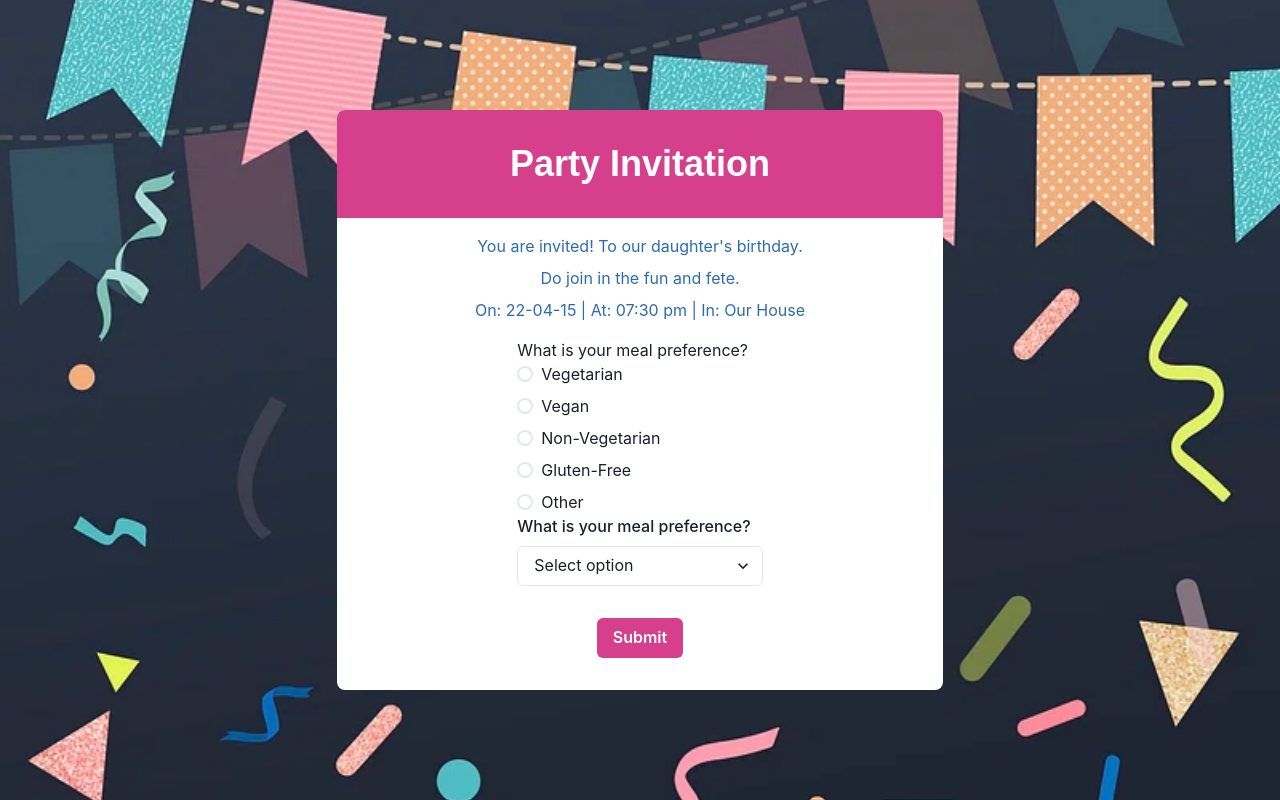
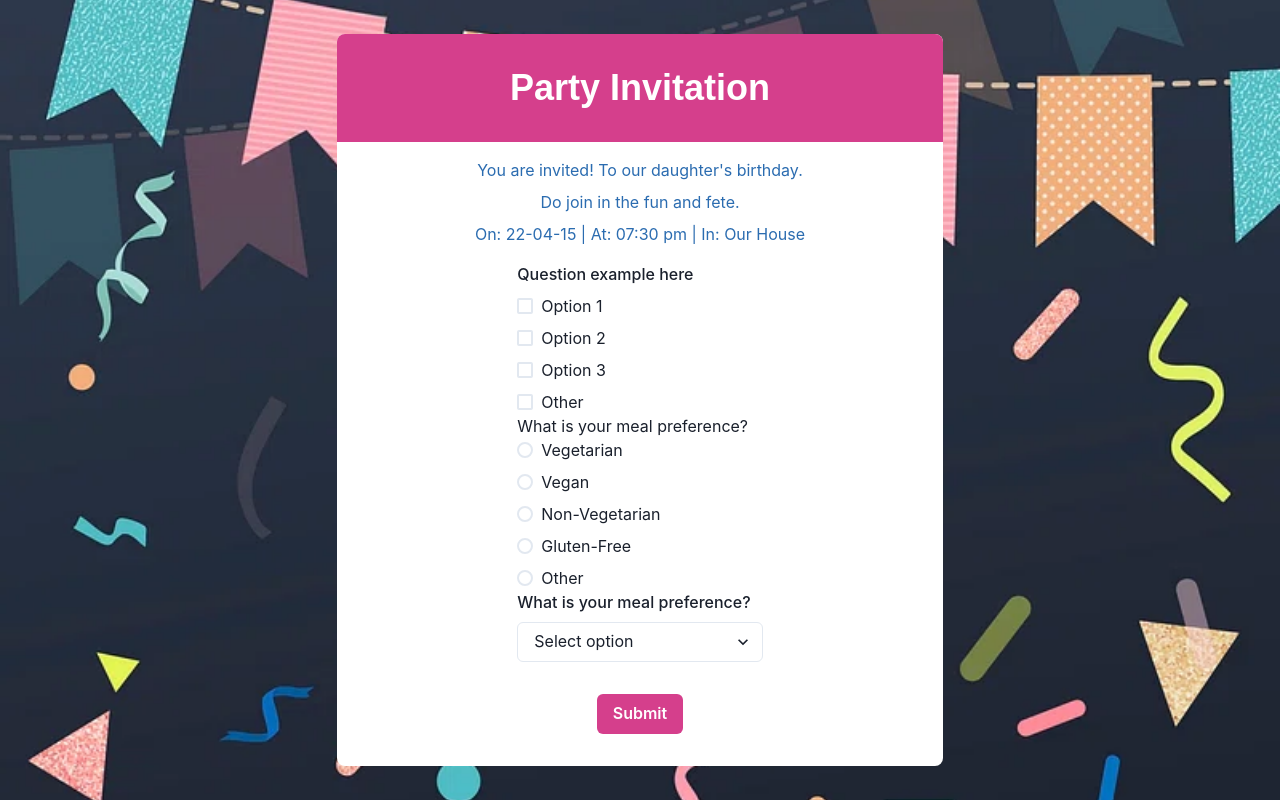
Before and after one commit to ncdanhvn/form-app, a React (Vite) app: page / in a window 1280 px wide. Built offline with nearby package versions, Linux system fonts and the light colour scheme; a web font is replaced by a local one.

Commit message:
Add Checkbox question

```diff
--- /dev/null
+++ b/src/components/form/CheckboxQuestion.tsx
@@ -0,0 +1,63 @@
+import React, { useState } from "react";
+import {
+  Checkbox,
+  CheckboxGroup,
+  Stack,
+  Input,
+  FormControl,
+  FormLabel,
+} from "@chakra-ui/react";
+
+interface CheckboxQuestionProps {
+  question: string;
+  options: string[];
+  onChange: (selectedOptions: string[]) => void;
+}
+
+export const CheckboxQuestion: React.FC<CheckboxQuestionProps> = ({
+  question,
+  options,
+  onChange,
+}) => {
+  const [selectedOptions, setSelectedOptions] = useState<string[]>([]);
+  const [otherValue, setOtherValue] = useState("");
+
+  const handleCheckboxChange = (values: string[]) => {
+    setSelectedOptions(values);
+    if (!values.includes("Other")) {
+      onChange(values.filter((v) => v !== "Other"));
+    } else {
+      onChange([...values.filter((v) => v !== "Other"), otherValue]);
+    }
+  };
+
+  const handleOtherInputChange = (e: React.ChangeEvent<HTMLInputElement>) => {
+    setOtherValue(e.target.value);
+    const newSelectedOptions = selectedOptions.includes("Other")
+      ? [...selectedOptions.filter((v) => v !== "Other"), e.target.value]
+      : [...selectedOptions, e.target.value];
+    onChange(newSelectedOptions);
+  };
+
+  return (
+    <FormControl>
+      <FormLabel>{question}</FormLabel>
+      <CheckboxGroup value={selectedOptions} onChange={handleCheckboxChange}>
+        <Stack direction="column">
+          {options.map((option, index) => (
+            <Checkbox key={index} value={option}>
+              {option}
+            </Checkbox>
+          ))}
+        </Stack>
+      </CheckboxGroup>
+      {selectedOptions.includes("Other") && (
+        <Input
+          placeholder="Please specify"
+          value={otherValue}
+          onChange={handleOtherInputChange}
+        />
+      )}
+    </FormControl>
+  );
+};
--- a/src/components/form/FormQuestions.tsx
+++ b/src/components/form/FormQuestions.tsx
@@ -1,8 +1,14 @@
 import React, { useState } from "react";
 import { MultipleChoiceQuestion } from "./MultipleChoiceQuestion";
 import { DropdownQuestion } from "./DropdownQuestion";
+import { CheckboxQuestion } from "./CheckboxQuestion";
 
 const questions = [
+  {
+    question: "Question example here",
+    inputType: "checkbox",
+    options: ["Option 1", "Option 2", "Option 3", "Other"],
+  },
   {
     question: "What is your meal preference?",
     inputType: "multiple-choice",
@@ -19,7 +25,7 @@ const questions = [
 export const FormQuestions = () => {
   const [answers, setAnswers] = useState({});
 
-  const handleAnswerChange = (question: string, value: string) => {
+  const handleAnswerChange = (question: string, value: string | string[]) => {
     setAnswers((prev) => ({ ...prev, [question]: value }));
     console.log(`${question} | ${value}`);
   };
@@ -49,6 +55,18 @@ export const FormQuestions = () => {
               />
             );
             break;
+          case "checkbox":
+            rt = (
+              <CheckboxQuestion
+                key={index}
+                question={q.question}
+                options={q.options}
+                onChange={(selectedOptions) =>
+                  handleAnswerChange(q.question, selectedOptions)
+                }
+              />
+            );
+            break;
         }
 
         return rt;
```
